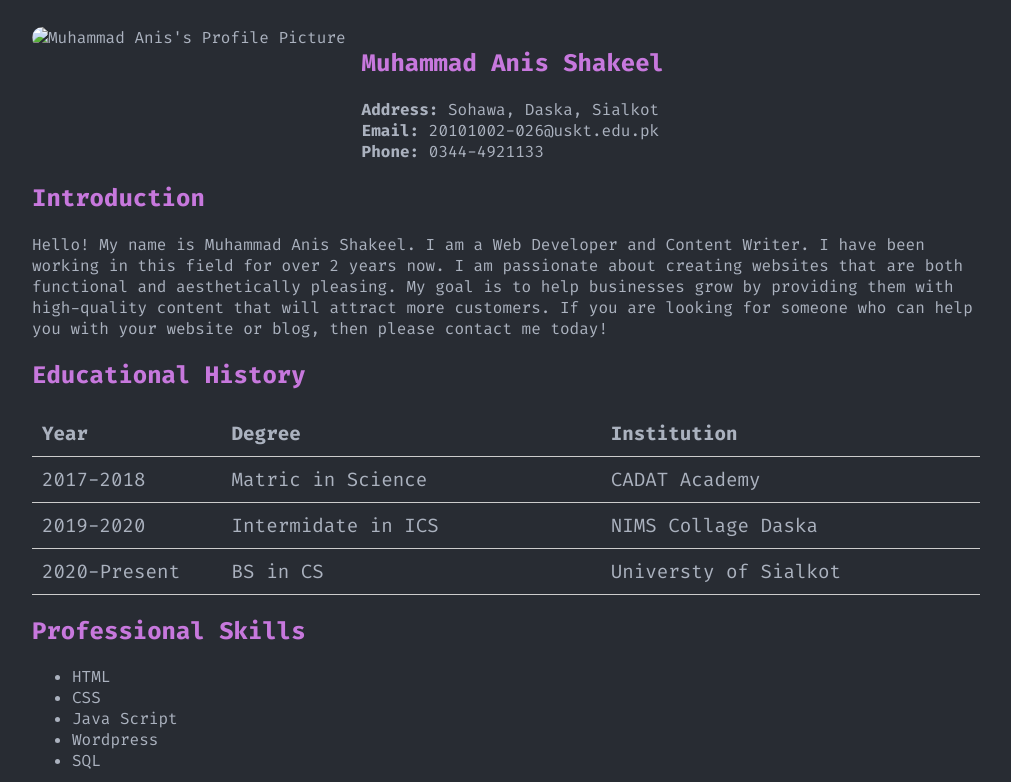
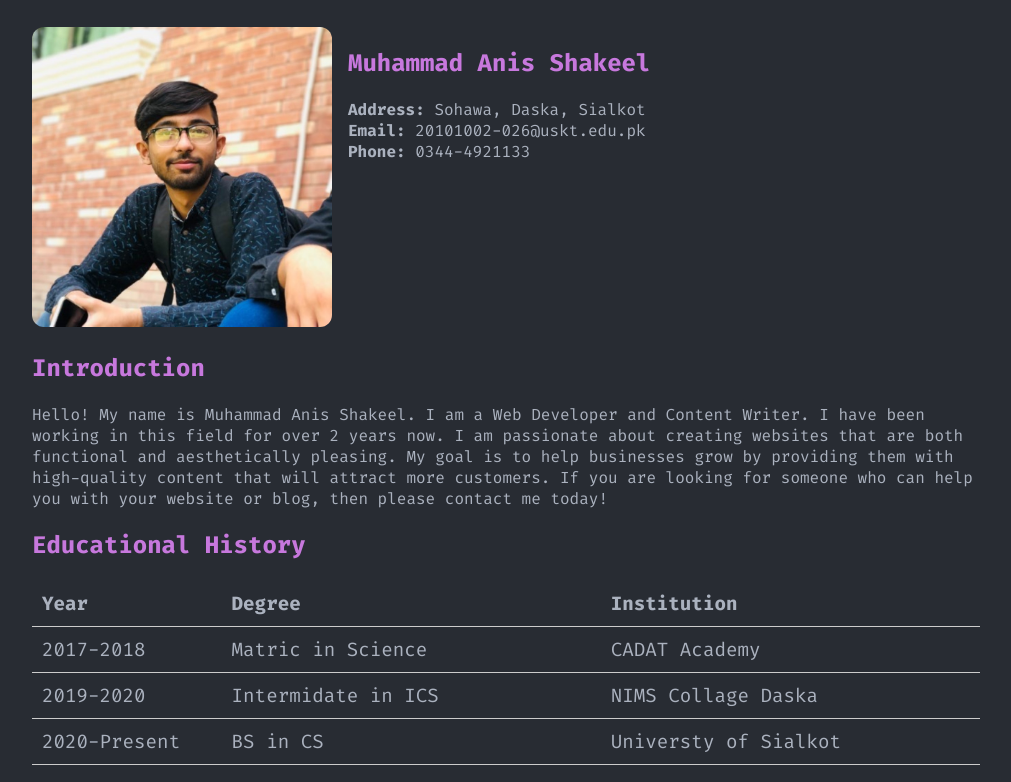
Before and after one commit to anisshakil786/20101002-026_t1, a plain HTML site: page index.html in a window 1280 px wide. Shown: the top 782 px of the page, without its empty margins (134-1145 px from the left). Drawn offline with Linux system fonts and the light colour scheme.

Commit message:
Image Error Resolve.

```diff
--- a/index.html
+++ b/index.html
@@ -72,7 +72,7 @@
       <section class="profile_container">
         <div>
           <img
-            src="/Assests/anis.jpg"
+            src="/images/anis.jpg"
             alt="Muhammad Anis's Profile Picture"
           />
         </div>
```
